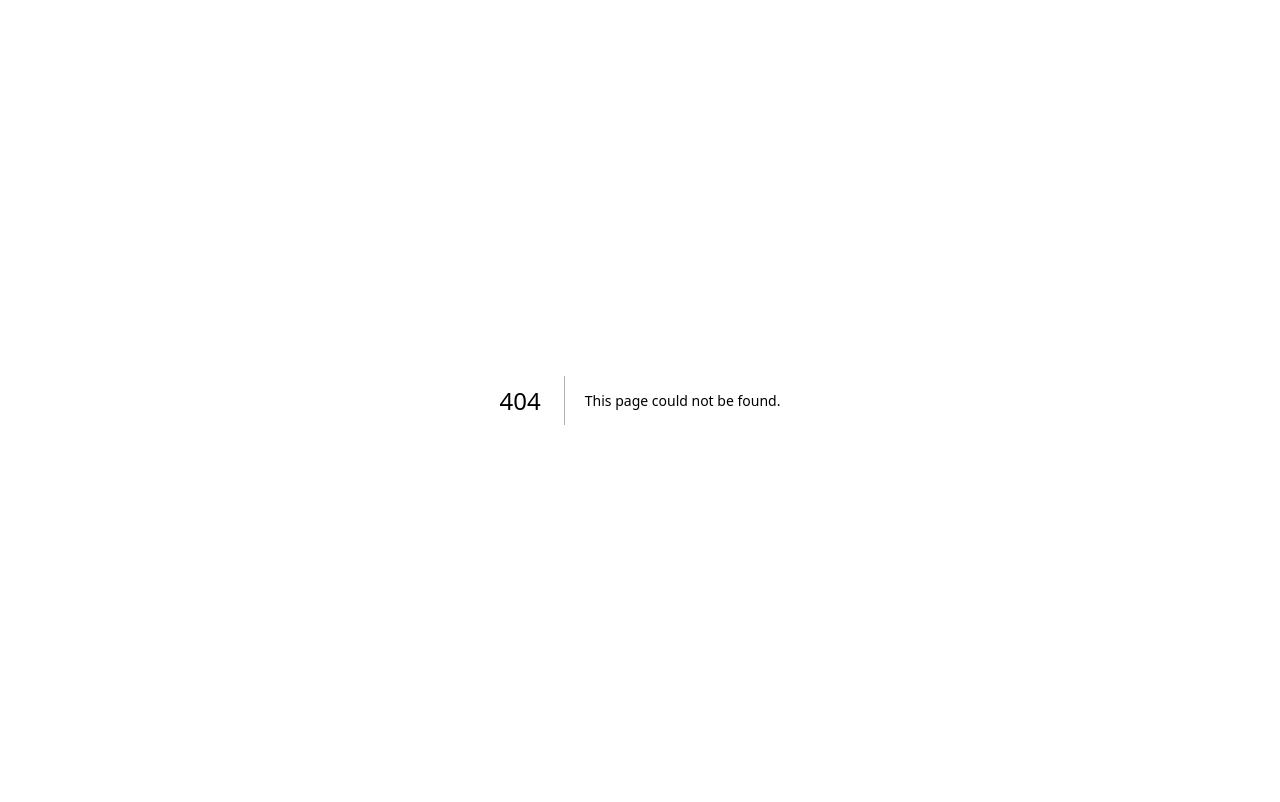
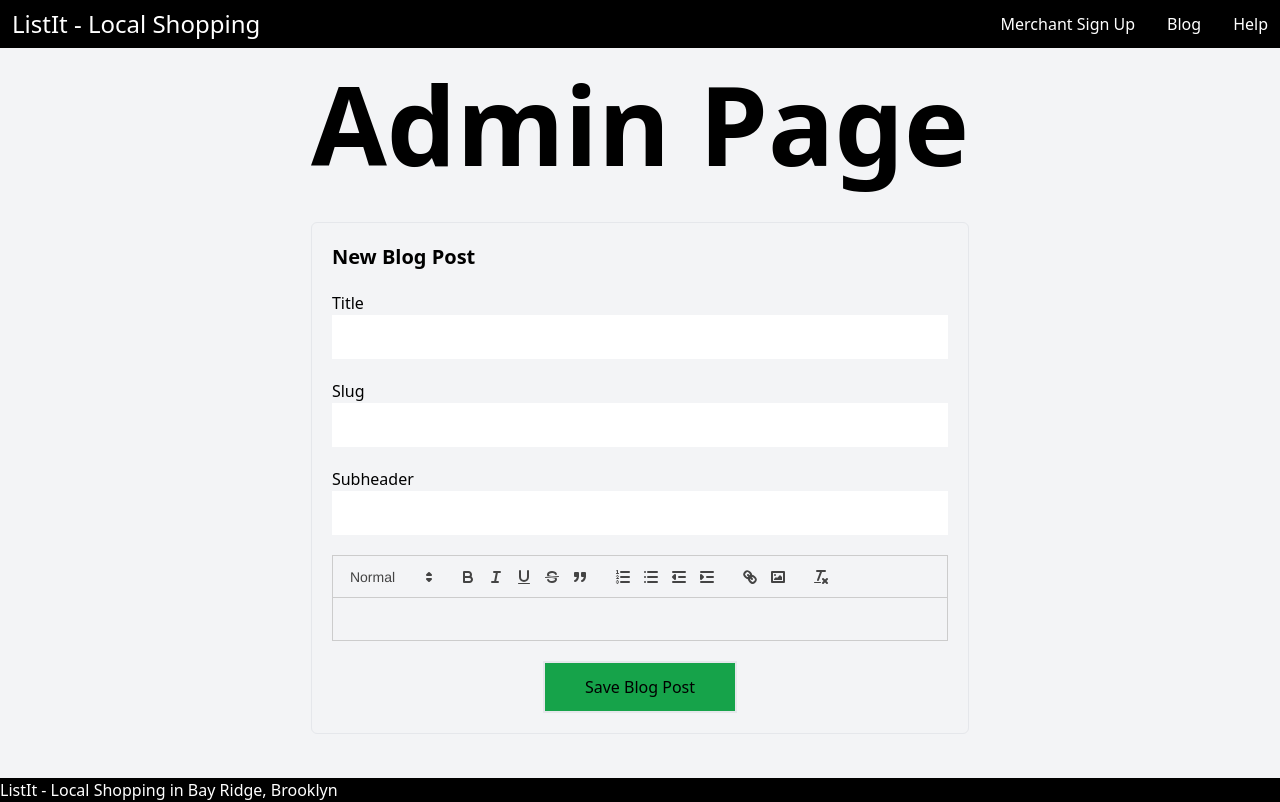
Before and after one commit to jwhubert91/listit-webapp, a Next.js app: page /admin in a window 1280 px wide. Before the commit this address had no page. Built offline with nearby package versions, Linux system fonts and the light colour scheme.

Commit message:
better start react quill

```diff
--- /dev/null
+++ b/components/buttons.tsx
@@ -0,0 +1,24 @@
+import React from "react"
+
+type ButtonProps = {
+  className?: string
+  title: string
+  onButtonPress: () => void
+}
+
+function GoodButton({
+  className = "",
+  title = "",
+  onButtonPress,
+}: ButtonProps) {
+  return (
+    <button
+      className="py-3 px-10 bg-green-600 hover:bg-green-500 border-2 mx-auto"
+      onClick={onButtonPress}
+    >
+      {title}
+    </button>
+  )
+}
+
+export { GoodButton }
--- /dev/null
+++ b/pages/admin/index.tsx
@@ -0,0 +1,125 @@
+import React, { useState, useEffect } from "react"
+
+// packages
+const ReactQuill =
+  typeof window === "object" ? require("react-quill") : () => false
+import "react-quill/dist/quill.snow.css"
+
+// components
+import Layout from "@/components/layout"
+import { GoodButton } from "@/components/buttons"
+import { BlogPostProps } from "@/types/blogPost"
+
+type Props = {}
+
+function AdminPage({}: Props) {
+  const [quillValue, setQuillValue] = useState("")
+  const [isWindowLoaded, setIsWindowLoaded] = useState(false)
+
+  const [blogTitle, setBlogTitle] = useState("")
+  const [blogSlug, setBlogSlug] = useState("")
+  const [blogSubheader, setBlogSubheader] = useState("")
+
+  const handleBlogSubmit = () => {
+    const newPostDate = new Date()
+
+    const blogDataObject: BlogPostProps = {
+      title: blogTitle,
+      createdDate: newPostDate,
+      slug: blogSlug,
+      subheader: blogSubheader,
+      article: quillValue,
+    }
+
+    console.log(blogDataObject)
+  }
+
+  useEffect(() => {
+    if (typeof window !== "undefined") {
+      setIsWindowLoaded(true)
+    }
+  }, [])
+
+  const quillModules = {
+    toolbar: [
+      [{ header: [1, 2, false] }],
+      ["bold", "italic", "underline", "strike", "blockquote"],
+      [
+        { list: "ordered" },
+        { list: "bullet" },
+        { indent: "-1" },
+        { indent: "+1" },
+      ],
+      ["link", "image"],
+      ["clean"],
+    ],
+  }
+
+  const quillFormats = [
+    "header",
+    "bold",
+    "italic",
+    "underline",
+    "strike",
+    "blockquote",
+    "list",
+    "bullet",
+    "indent",
+    "link",
+    "image",
+  ]
+
+  return (
+    <Layout>
+      <h1 className="text__headerMassive mb-11">Admin Page</h1>
+      <div className="border border-1 rounded-md p-5">
+        <h3 className="font-bold text-xl mb-2">New Blog Post</h3>
+        <div className="my-5">
+          <label>Title</label>
+          <input
+            value={blogTitle}
+            onChange={(e) => setBlogTitle(e.currentTarget.value)}
+            className="block w-full p-2 text-lg"
+            required
+          />
+        </div>
+        <div className="mb-5">
+          <label>Slug</label>
+          <input
+            value={blogSlug}
+            onChange={(e) => setBlogSlug(e.currentTarget.value)}
+            className="block w-full p-2 text-lg"
+            required
+          />
+        </div>
+        <div className="mb-5">
+          <label>Subheader</label>
+          <input
+            value={blogSubheader}
+            onChange={(e) => setBlogSubheader(e.currentTarget.value)}
+            className="block w-full p-2 text-lg"
+            required
+          />
+        </div>
+        <div className="mb-5">
+          {isWindowLoaded ? (
+            <ReactQuill
+              theme="snow"
+              value={quillValue}
+              onChange={setQuillValue}
+              modules={quillModules}
+              formats={quillFormats}
+            />
+          ) : (
+            "Loading"
+          )}
+        </div>
+        <div className="text-center">
+          <GoodButton title="Save Blog Post" onButtonPress={handleBlogSubmit} />
+        </div>
+      </div>
+    </Layout>
+  )
+}
+
+export default AdminPage
--- /dev/null
+++ b/types/blogPost.ts
@@ -0,0 +1,7 @@
+export interface BlogPostProps {
+  title: string
+  slug: string
+  createdDate: Date
+  subheader: string
+  article: string
+}
```
